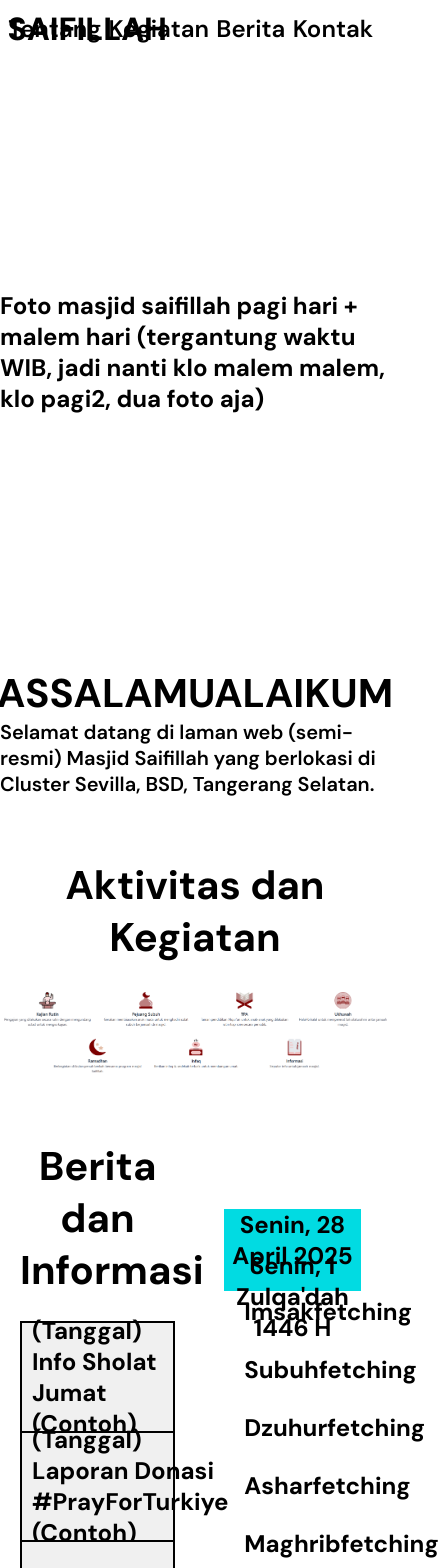
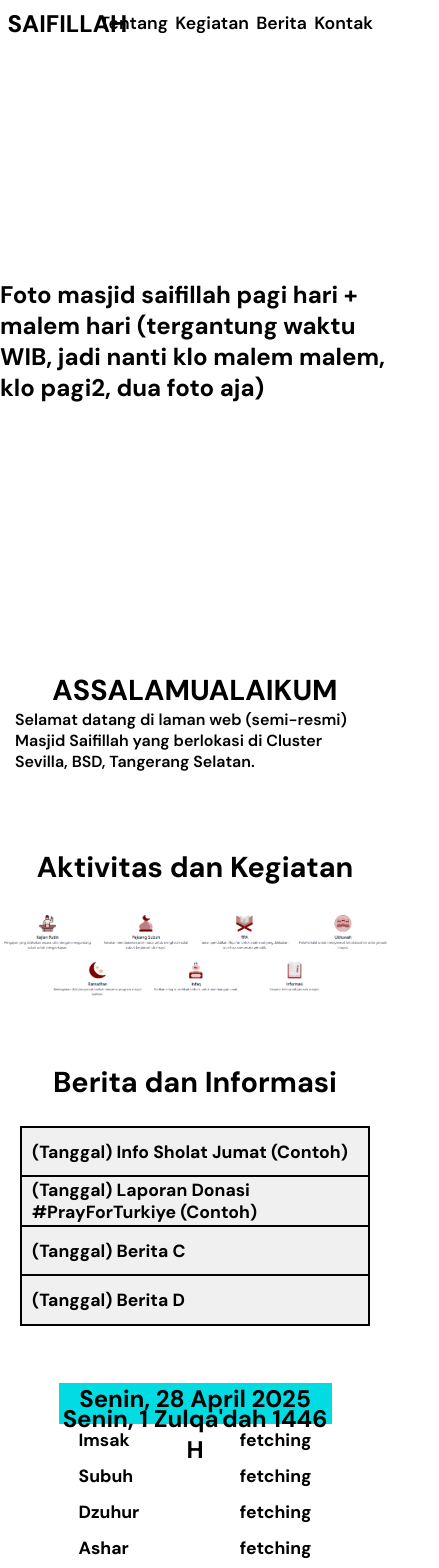
Before and after one commit to NvLL-Zen/msaifillah, a SvelteKit app: page / in a window 390 px wide. Shown: the top 1568 px of the page, 439 px wide, since content can reach past the window. Built offline with nearby package versions, Linux system fonts and the light colour scheme; no server answers; a web font is replaced by a local one.

Commit message:
Added (initial) responsiveness

```diff
--- a/src/styles/global.css
+++ b/src/styles/global.css
@@ -8,8 +8,8 @@
 }
 
 :root {
-    --Title: 2.5rem;
-    --Subtitle: 2rem;
-    --NormalText: 1.5rem;
-    --Paragraph: 1.25rem;
-}
+    --Title: clamp(1.8rem, 4vw, 2.5rem);       /* Scales between 1.8rem (mobiles) and 2.5rem (1080p) */
+    --Subtitle: clamp(1.5rem, 3.5vw, 2rem);
+    --NormalText: clamp(1.1rem, 2.5vw, 1.5rem);
+    --Paragraph: clamp(1rem, 2vw, 1.25rem);
+  }
--- a/src/styles/section.css
+++ b/src/styles/section.css
@@ -61,3 +61,14 @@
 .pad-20 {
     padding: 20px;
 }
+
+@media only screen and (max-width: 720px) {
+    .halfHorizontal {
+        flex-direction: column;
+    }
+
+    .halfWidth {
+        width: 100%;
+        height: 50%;
+    }
+}
--- a/src/styles/tentang.css
+++ b/src/styles/tentang.css
@@ -8,4 +8,6 @@
 .tentangPara {
     font-size: var(--Paragraph);
     font-weight: 600;
+    padding-left: 15px;
+    padding-right: 15px;
 }
```
